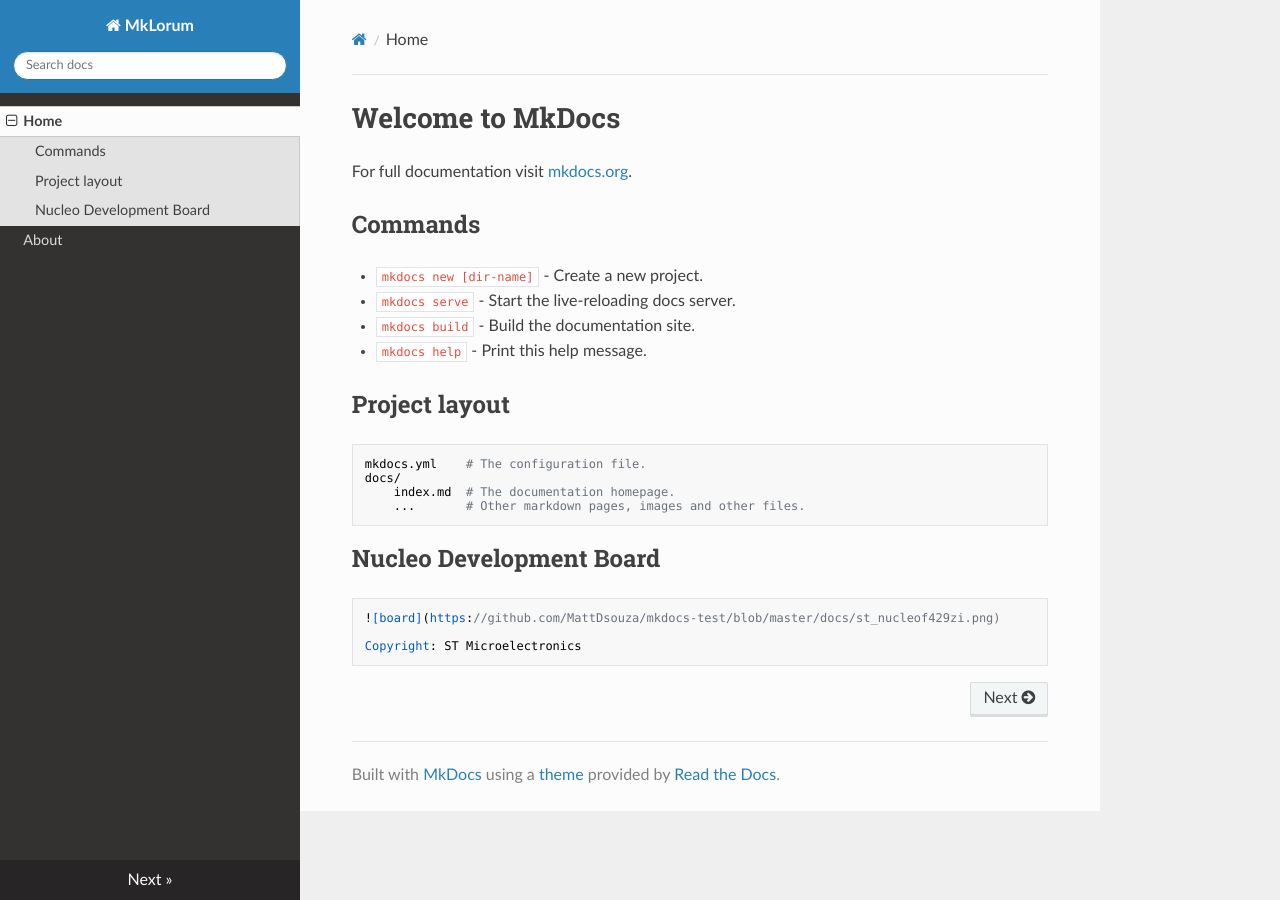
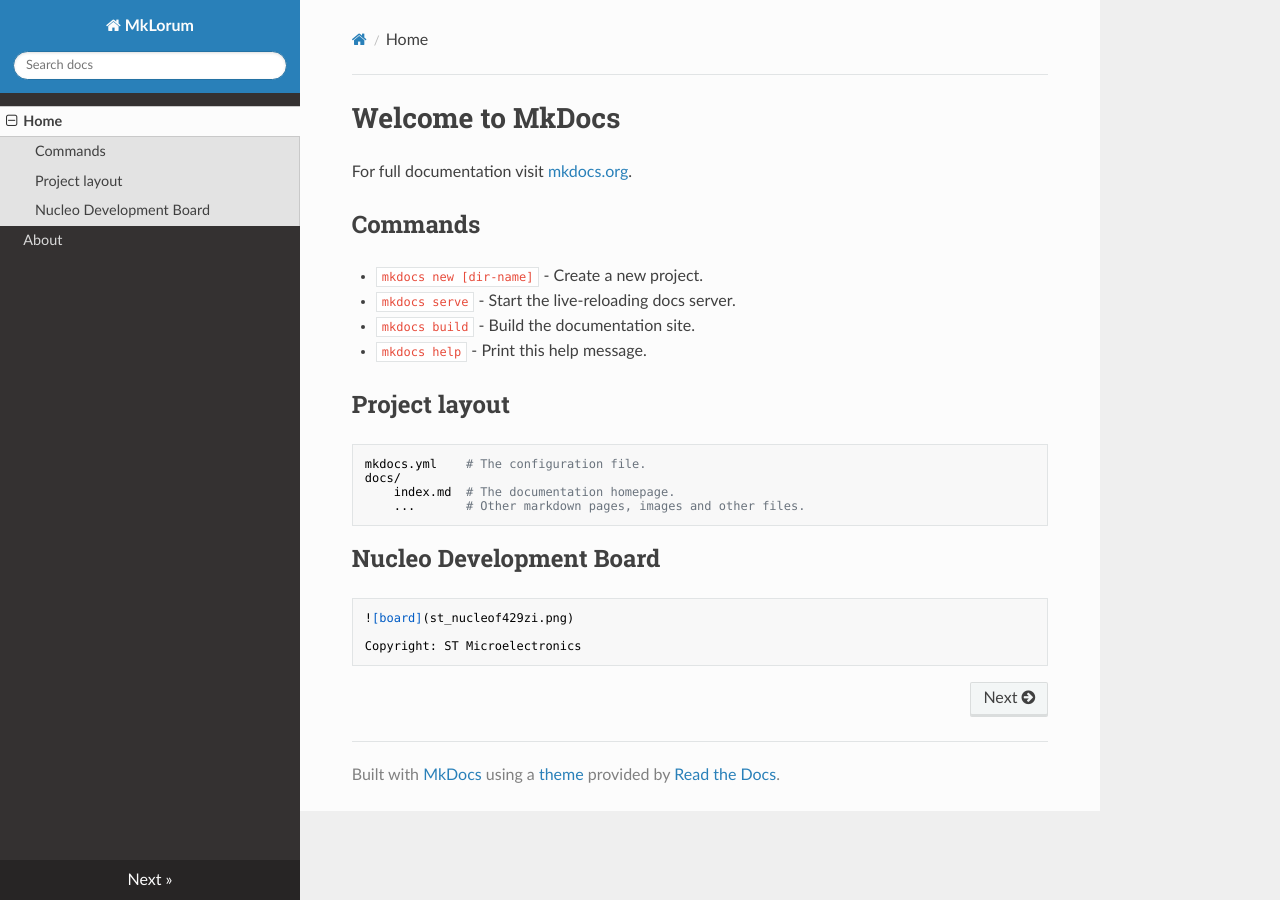
Before and after one commit to MattDsouza/mkdocs-test, an MkDocs documentation site: the page built from docs/index.md, in a window 1280 px wide. Built offline with MkDocs 1.6.1, drawn with Linux system fonts in a browser that asks for light colours; nearby versions of some CDN libraries; some of the changed lines change nothing that is shown.

Commit message:
updating image

```diff
--- a/docs/index.md
+++ b/docs/index.md
@@ -17,6 +17,6 @@
         ...       # Other markdown pages, images and other files.
 
 ## Nucleo Development Board
-    ![board](https://github.com/MattDsouza/mkdocs-test/blob/master/docs/st_nucleof429zi.png)
+    ![board](st_nucleof429zi.png)
 
     Copyright: ST Microelectronics
```
